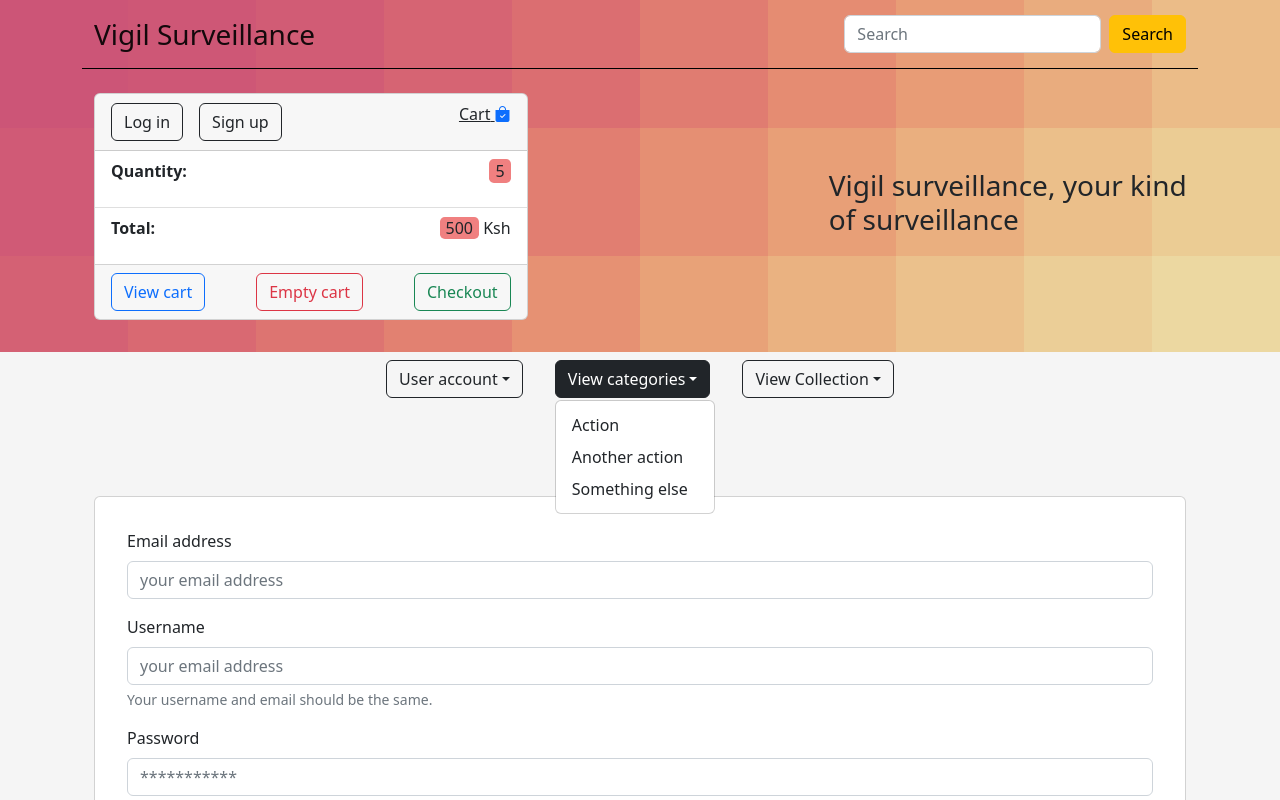
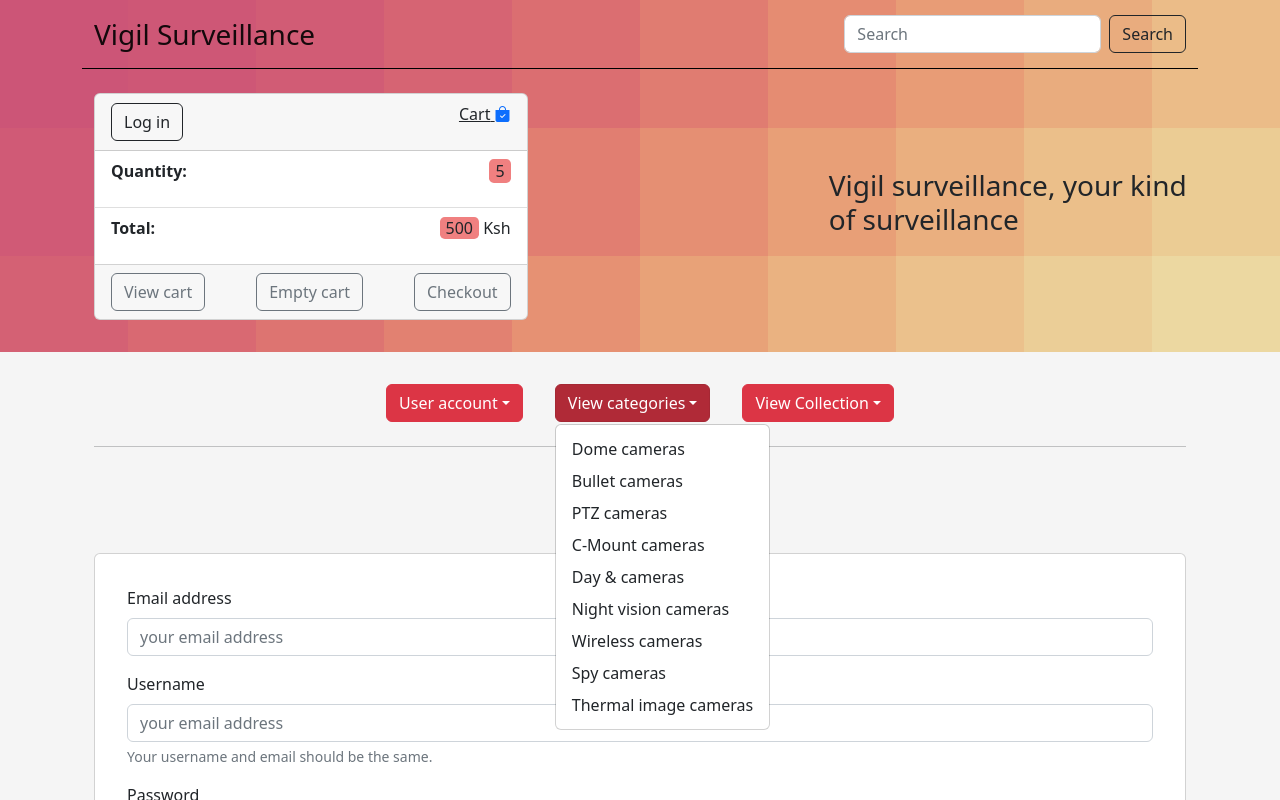
Before and after one commit to LoisaKitakaya/Vigil-Shop, a React (Create React App) app: page /signup in a window 1280 px wide. Both pictures are taken after a click on the button "View categories". Shown: the top 800 px of the page. Built offline with nearby package versions, Linux system fonts and the light colour scheme.

Commit message:
minor style changes

```diff
--- a/src/layout/Cartcart.jsx
+++ b/src/layout/Cartcart.jsx
@@ -11,9 +11,6 @@ const Cartcart = () => {
                 <a href="" className="cart-btn btn btn-outline-dark">
                   Log in
                 </a>
-                <Link to={"/signup"} className="cart-btn btn btn-outline-dark">
-                  Sign up
-                </Link>
               </div>
               <div className="top-name">
                 <p className="fs-6">
@@ -51,13 +48,13 @@ const Cartcart = () => {
           </ul>
           <div className="card-footer">
             <div className="bot-cart">
-              <a href="" className="cart-btn btn btn-outline-primary">
+              <a href="" className="cart-btn btn btn-outline-secondary">
                 View cart
               </a>
-              <a href="" className="cart-btn btn btn-outline-danger">
+              <a href="" className="cart-btn btn btn-outline-secondary">
                 Empty cart
               </a>
-              <a href="" className="cart-btn btn btn-outline-success">
+              <a href="" className="cart-btn btn btn-outline-secondary">
                 Checkout
               </a>
             </div>
--- a/src/layout/NavPanel.jsx
+++ b/src/layout/NavPanel.jsx
@@ -3,9 +3,10 @@ import { Dropdown } from "react-bootstrap";
 const NavPanel = () => {
   return (
     <div className="nav-panel">
+      <br />
       <nav className="nav nav-pills justify-content-center">
         <Dropdown className="nav-link">
-          <Dropdown.Toggle variant="outline-dark" id="dropdown-basic">
+          <Dropdown.Toggle variant="danger" id="dropdown-basic">
             User account
           </Dropdown.Toggle>
 
@@ -16,28 +17,45 @@ const NavPanel = () => {
           </Dropdown.Menu>
         </Dropdown>
         <Dropdown className="nav-link">
-          <Dropdown.Toggle variant="outline-dark" id="dropdown-basic">
+          <Dropdown.Toggle variant="danger" id="dropdown-basic">
             View categories
           </Dropdown.Toggle>
 
           <Dropdown.Menu>
-            <Dropdown.Item href="#/action-1">Action</Dropdown.Item>
-            <Dropdown.Item href="#/action-2">Another action</Dropdown.Item>
-            <Dropdown.Item href="#/action-3">Something else</Dropdown.Item>
+            <Dropdown.Item href="#/action-1">Dome cameras</Dropdown.Item>
+            <Dropdown.Item href="#/action-2">Bullet cameras</Dropdown.Item>
+            <Dropdown.Item href="#/action-3">PTZ cameras</Dropdown.Item>
+            <Dropdown.Item href="#/action-1">C-Mount cameras</Dropdown.Item>
+            <Dropdown.Item href="#/action-2">Day {"&"} cameras</Dropdown.Item>
+            <Dropdown.Item href="#/action-3">
+              Night vision cameras
+            </Dropdown.Item>
+            <Dropdown.Item href="#/action-1">Wireless cameras</Dropdown.Item>
+            <Dropdown.Item href="#/action-2">Spy cameras</Dropdown.Item>
+            <Dropdown.Item href="#/action-3">
+              Thermal image cameras
+            </Dropdown.Item>
           </Dropdown.Menu>
         </Dropdown>
         <Dropdown className="nav-link">
-          <Dropdown.Toggle variant="outline-dark" id="dropdown-basic">
+          <Dropdown.Toggle variant="danger" id="dropdown-basic">
             View Collection
           </Dropdown.Toggle>
 
           <Dropdown.Menu>
-            <Dropdown.Item href="#/action-1">Action</Dropdown.Item>
-            <Dropdown.Item href="#/action-2">Another action</Dropdown.Item>
-            <Dropdown.Item href="#/action-3">Something else</Dropdown.Item>
+            <Dropdown.Item href="#/action-1">Analog cameras</Dropdown.Item>
+            <Dropdown.Item href="#/action-2">IP cameras</Dropdown.Item>
+            <Dropdown.Item href="#/action-3">4 channel system</Dropdown.Item>
+            <Dropdown.Item href="#/action-1">8 channel system</Dropdown.Item>
+            <Dropdown.Item href="#/action-2">
+              Industrial collection
+            </Dropdown.Item>
+            <Dropdown.Item href="#/action-3">Domestic collection</Dropdown.Item>
+            <Dropdown.Item href="#/action-3">Summer sale</Dropdown.Item>
           </Dropdown.Menu>
         </Dropdown>
       </nav>
+      <hr />
     </div>
   );
 };
--- a/src/layout/Navbar.jsx
+++ b/src/layout/Navbar.jsx
@@ -13,7 +13,7 @@ const Navbar = () => {
               name="search"
               placeholder="Search"
             />
-            <button className="btn btn-warning" type="submit">
+            <button className="btn btn-outline-dark" type="submit">
               Search
             </button>
           </form>
--- a/src/layout/SiteLinks.jsx
+++ b/src/layout/SiteLinks.jsx
@@ -3,14 +3,27 @@ const SiteLinks = () => {
     <div className="site-links">
       <div className="container-fluid">
         <div className="site-links-container">
-          <div className="link-category some-left">
-            <h4>Support</h4>
+          <div className="link-category">
+            <h4>Vigil</h4>
             <a href="#" className="nav-link">
-              Help Center
+              About Us
             </a>
             <a href="#" className="nav-link ">
               Contact Us
             </a>
+            <a href="#" className="nav-link">
+              Blog
+            </a>
+            <a href="#" className="nav-link ">
+              Privacy Policy
+            </a>
+            <a href="#" className="nav-link ">
+              Terms {"&"} Conditions
+            </a>
+          </div>
+
+          <div className="link-category some-left">
+            <h4>Support</h4>
             <a href="#" className="nav-link ">
               Logistics {"&"} Delivery
             </a>
@@ -28,21 +41,6 @@ const SiteLinks = () => {
             </a>
           </div>
           <div className="link-category">
-            <h4>Vigil</h4>
-            <a href="#" className="nav-link">
-              About Us
-            </a>
-            <a href="#" className="nav-link">
-              Blog
-            </a>
-            <a href="#" className="nav-link ">
-              Privacy Policy
-            </a>
-            <a href="#" className="nav-link ">
-              Terms {"&"} Conditions
-            </a>
-          </div>
-          <div className="link-category">
             <h4>Career</h4>
             <a href="#" className="nav-link">
               Vigil Careers
@@ -54,7 +52,6 @@ const SiteLinks = () => {
               Become a Logistics service Provider
             </a>
           </div>
-
           <div className="link-category">
             <h4>Newsletter</h4>
             <p>Subscribe to our newsletter for more information</p>
@@ -64,7 +61,7 @@ const SiteLinks = () => {
                 type="search"
                 placeholder="your email"
               />
-              <button className="btn btn-warning" type="submit">
+              <button className="btn btn-outline-dark" type="submit">
                 Subscribe
               </button>
             </form>
--- a/src/pages/Home.jsx
+++ b/src/pages/Home.jsx
@@ -88,7 +88,7 @@ const Home = () => {
                                 defaultValue="1"
                                 min="1"
                               />
-                              <button className="btn btn-warning" type="submit">
+                              <button className="btn btn-danger" type="submit">
                                 Add
                               </button>
                             </form>
```
Also changed, not shown: src/pages/SignUp.jsx (line endings or trailing spaces).
